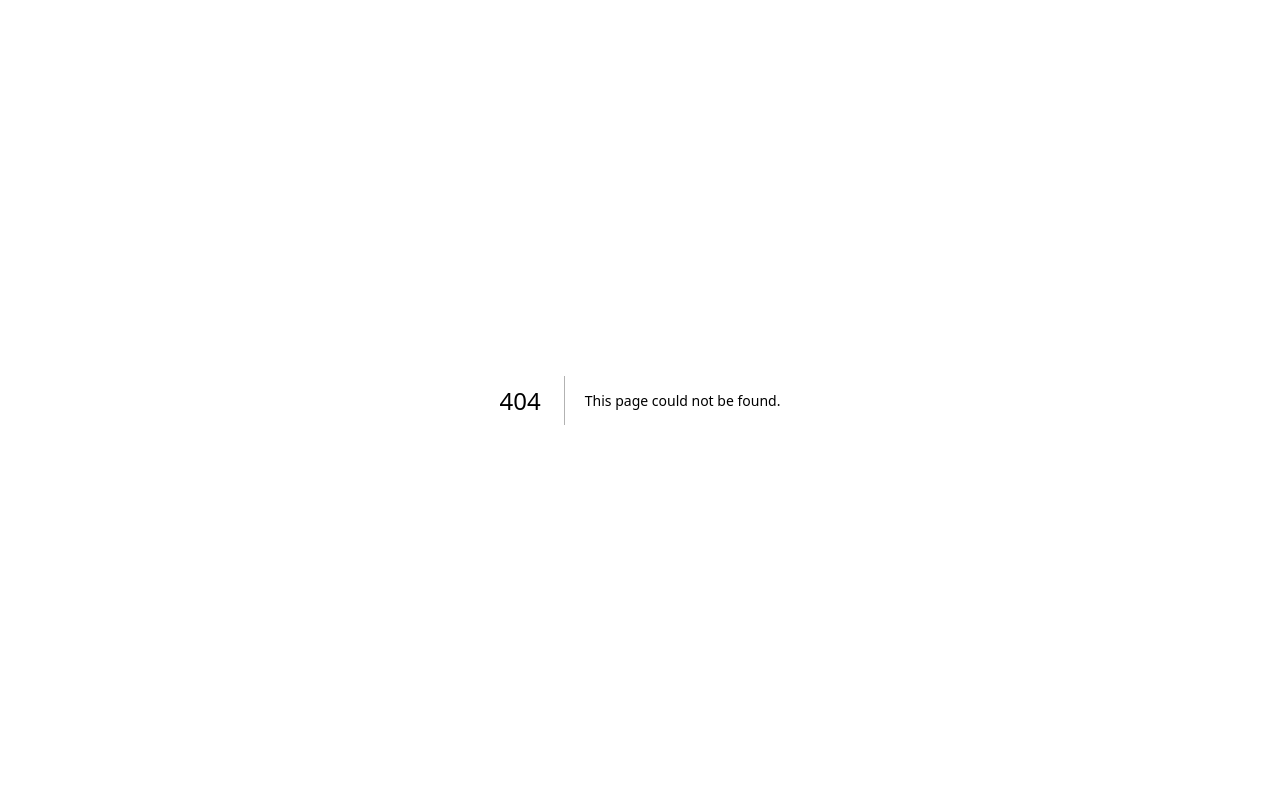
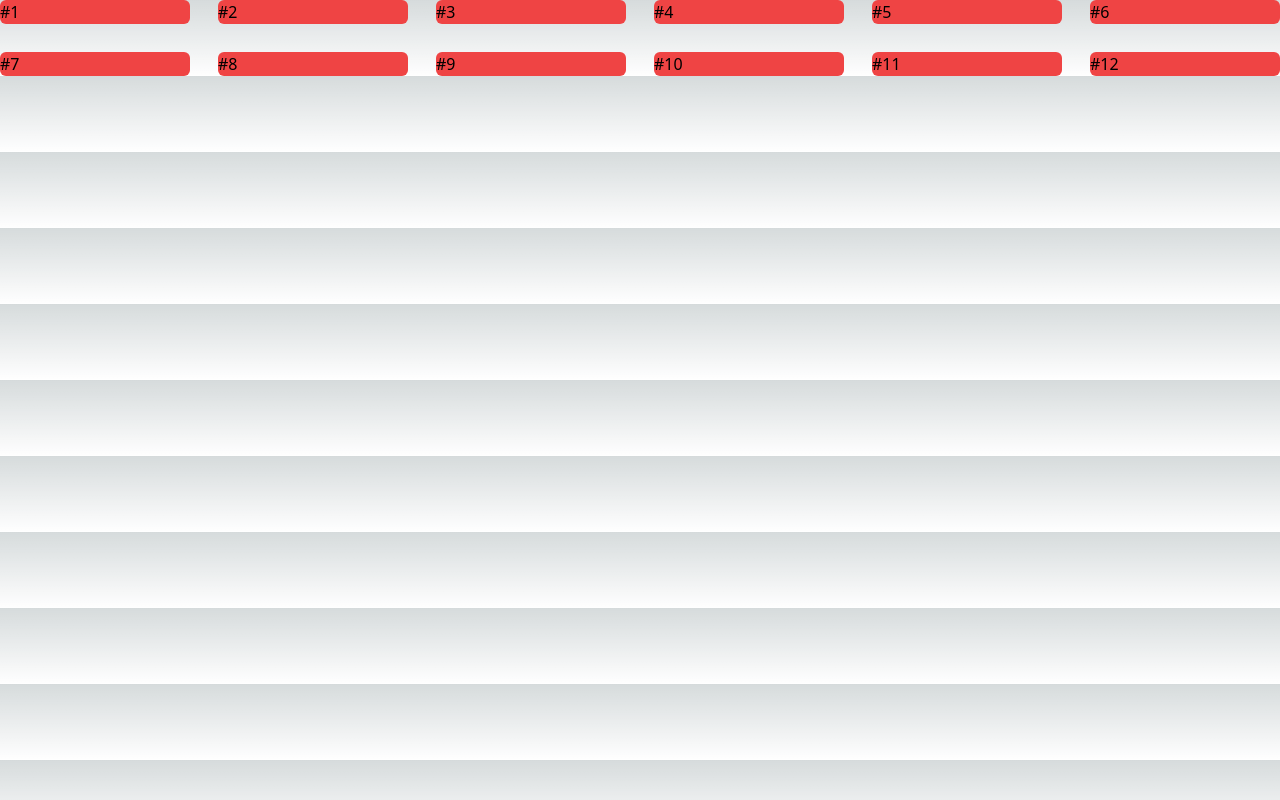
Before and after one commit to vitordiniz25/react-tailwind, a Next.js app: page /grid/layout in a window 1280 px wide. Before the commit this address had no page. Built offline with nearby package versions, Linux system fonts and the light colour scheme.

Commit message:
componentizaçao Grid

```diff
--- /dev/null
+++ b/src/components/layout/Grid.tsx
@@ -0,0 +1,28 @@
+interface GridProps{
+    cols?: number
+    sm?: number
+    md?: number
+    lg?: number
+    xl?: number
+    xl2?: number
+    semEspaco?: boolean
+    children: any
+    className?: string
+}
+
+export default function Grid(props: GridProps) {
+    return(
+        <div className={`
+            grid grid-cols-${props.cols?? 1}
+            ${props.semEspaco ? '' : 'gap-3'}
+            ${props.sm ? `sm:grid-cols-${props.sm}` : ''}
+            ${props.md ? `md:grid-cols-${props.md}` : ''}
+            ${props.lg ? `lg:grid-cols-${props.lg}` : ''}
+            ${props.xl ? `xl:grid-cols-${props.xl}` : ''}
+            ${props.xl2 ? `2xl:grid-cols-${props.xl2}` : ''}
+            ${props.className ?? ''}
+        `}>
+            {props.children}
+        </div>
+    )
+}
--- /dev/null
+++ b/src/pages/grid/layout.tsx
@@ -0,0 +1,21 @@
+import Caixa from "@/components/Caixa";
+import Grid from "@/components/layout/Grid";
+
+export default function GridLayout() {
+    return(
+        <Grid cols={1} sm={3} md={4} lg={6} xl2={12} semEspaco className="gap-7">
+            <Caixa>#1</Caixa>
+            <Caixa>#2</Caixa>
+            <Caixa>#3</Caixa>
+            <Caixa>#4</Caixa>
+            <Caixa>#5</Caixa>
+            <Caixa>#6</Caixa>
+            <Caixa>#7</Caixa>
+            <Caixa>#8</Caixa>
+            <Caixa>#9</Caixa>
+            <Caixa>#10</Caixa>
+            <Caixa>#11</Caixa>
+            <Caixa>#12</Caixa>
+        </Grid>
+    )
+}
--- a/tailwind.config.js
+++ b/tailwind.config.js
@@ -4,6 +4,12 @@
     './src/pages/**/*.{js,ts,jsx,tsx,mdx}',
     './src/components/**/*.{js,ts,jsx,tsx,mdx}',
     './src/app/**/*.{js,ts,jsx,tsx,mdx}',
+  ],
+  safelist: [
+    {
+      pattern: /^grid-cols-/,
+      variants: ['sm', 'md', 'lg', 'xl', '2xl']
+    }
   ],
   theme: {
     extend: {
```
